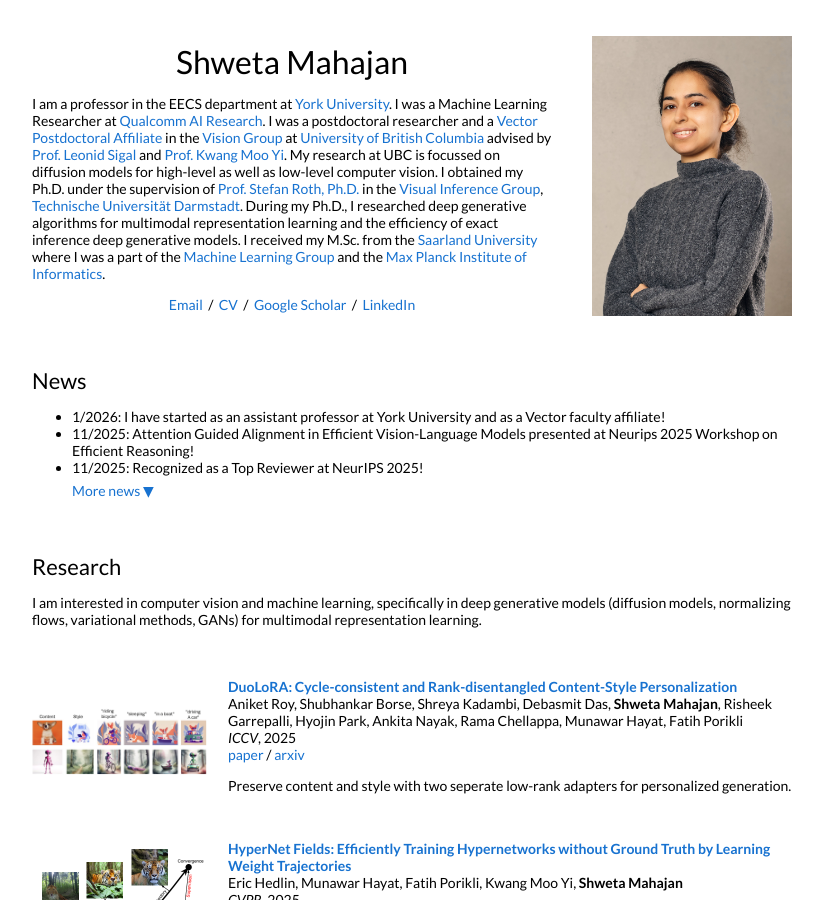
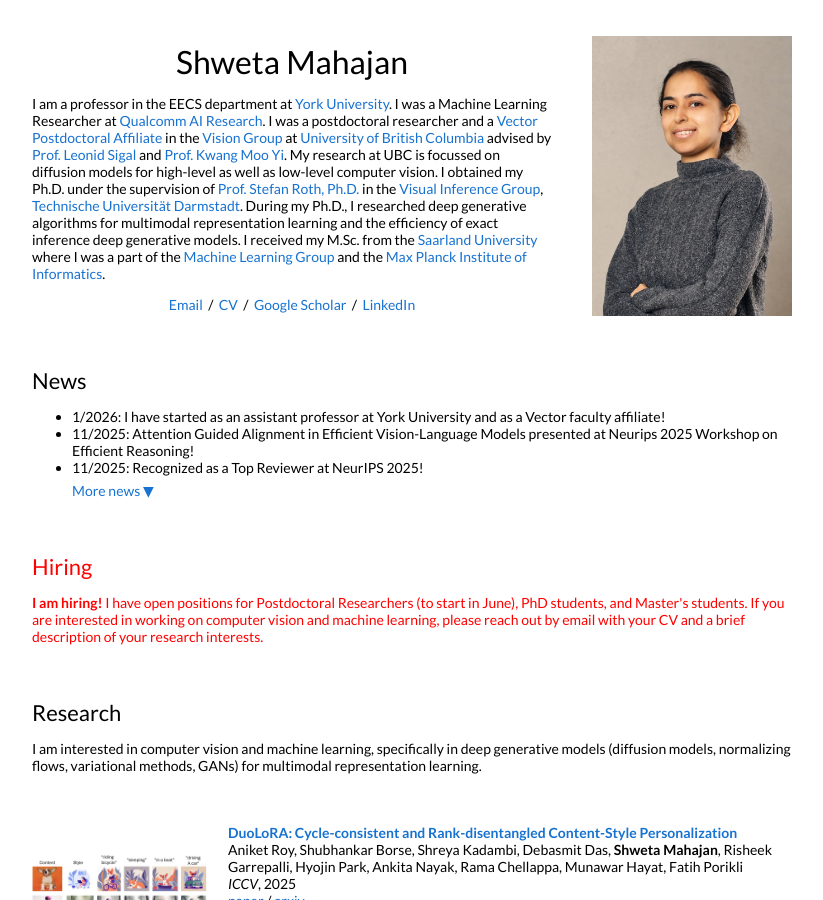
Before and after one commit to s-mahajan/s-mahajan.github.io, a Jekyll site: the page index.html, which Jekyll copies as it is, in a window 1280 px wide and 900 px high. Shown: the whole window, without its empty margins (228-1051 px from the left). Built offline with Jekyll 4.4.1, drawn with Linux system fonts in a browser that asks for light colours.

Commit message:
Add hiring section to index.html
Added a hiring section with details about open positions for Postdoctoral Researchers, PhD students, and Master's students.

```diff
--- a/index.html
+++ b/index.html
@@ -95,6 +95,17 @@ Efficient Reasoning!</li>
           </tr>
         </table>
 
+        <!-- Hiring -->
+<table style="width:100%;border:0px;border-spacing:0px;border-collapse:separate;margin-right:auto;margin-left:auto;">
+  <tr>
+    <td style="padding:2.5%;width:100%;vertical-align:middle">
+      <h2 style="color:#FF0000;">Hiring</h2>
+      <p style="color:#FF0000;">
+        <strong>I am hiring!</strong> I have open positions for Postdoctoral Researchers (to start in June), PhD students, and Master's students. If you are interested in working on computer vision and machine learning, please reach out by email with your CV and a brief description of your research interests.
+      </p>
+    </td>
+  </tr>
+</table>
 <!-- Research -->
         <table style="width:100%;border:0px;border-spacing:0px;border-collapse:separate;margin-right:auto;margin-left:auto;">
           <tr>
```
